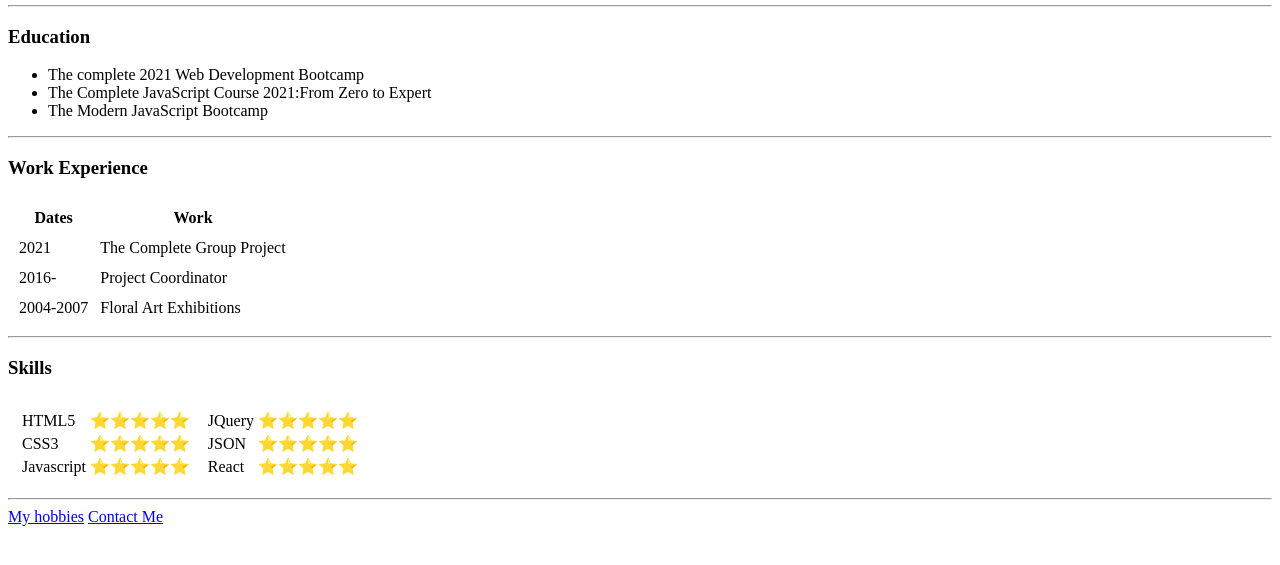
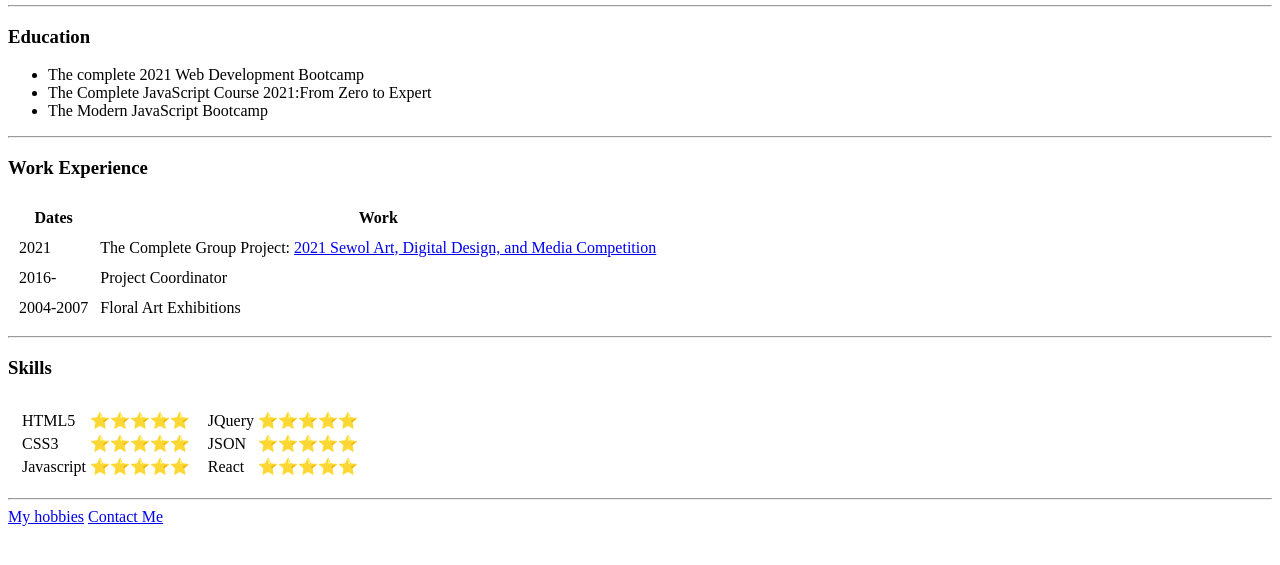
Before and after one commit to Kim-Jeongyoung/HTML-Personal-Site, a plain HTML site: page index.html in a window 1280 px wide. Shown: the part 207-772 px from the top of the page. Drawn offline with Linux system fonts and the light colour scheme.

Commit message:
Add link 2021 Sewol art competiotion

```diff
--- a/index.html
+++ b/index.html
@@ -38,7 +38,8 @@
         <tbody>
             <tr>
                 <td>2021</td>
-                <td>The Complete Group Project</td>
+                <td>The Complete Group Project: <a href="https://contest.1heart4justice.org/index_en.html">2021 Sewol Art, Digital Design, and Media Competition</a>
+                    </td>
             </tr>
             <tr>
                 <td>2016-</td>
```
